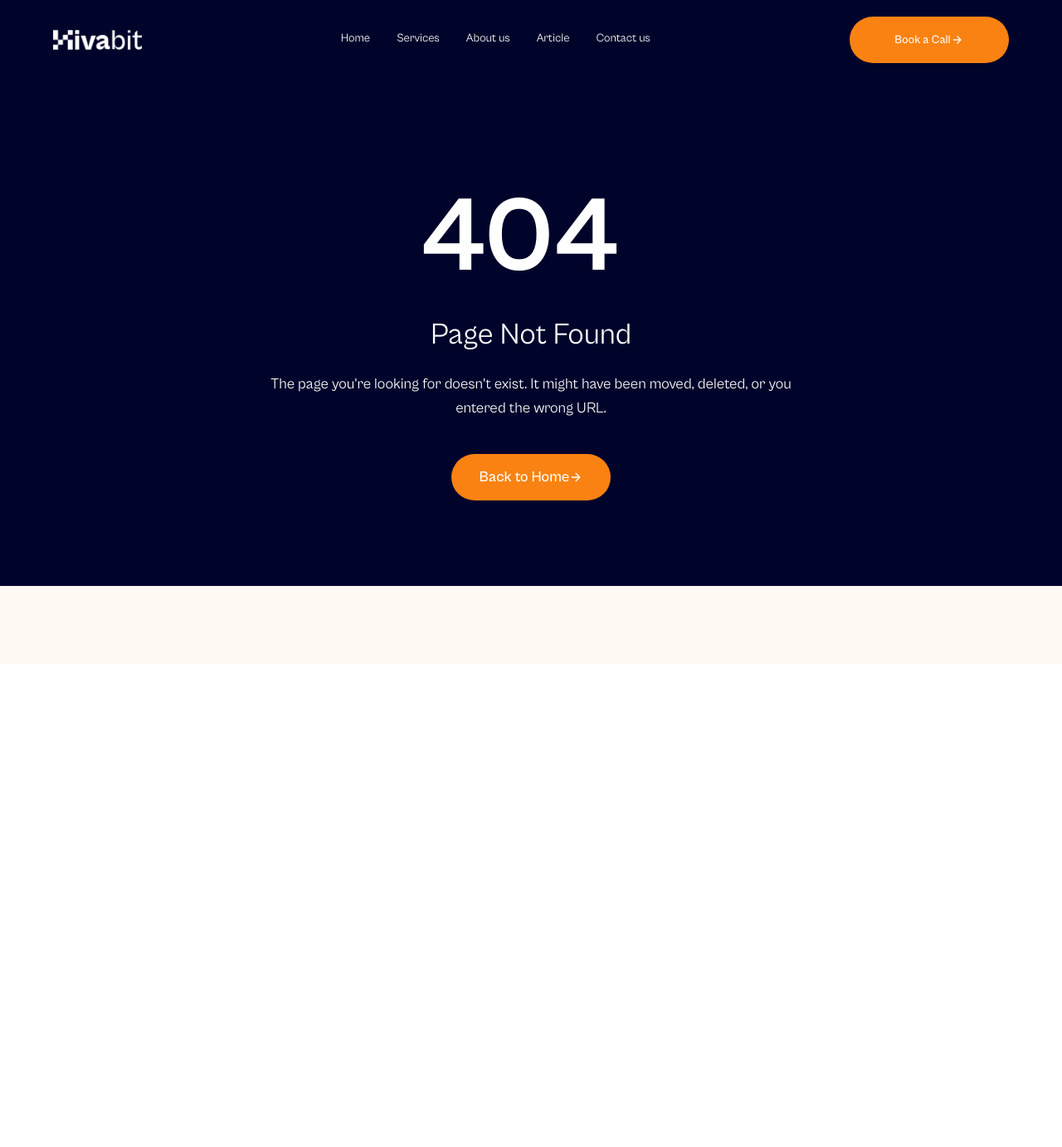
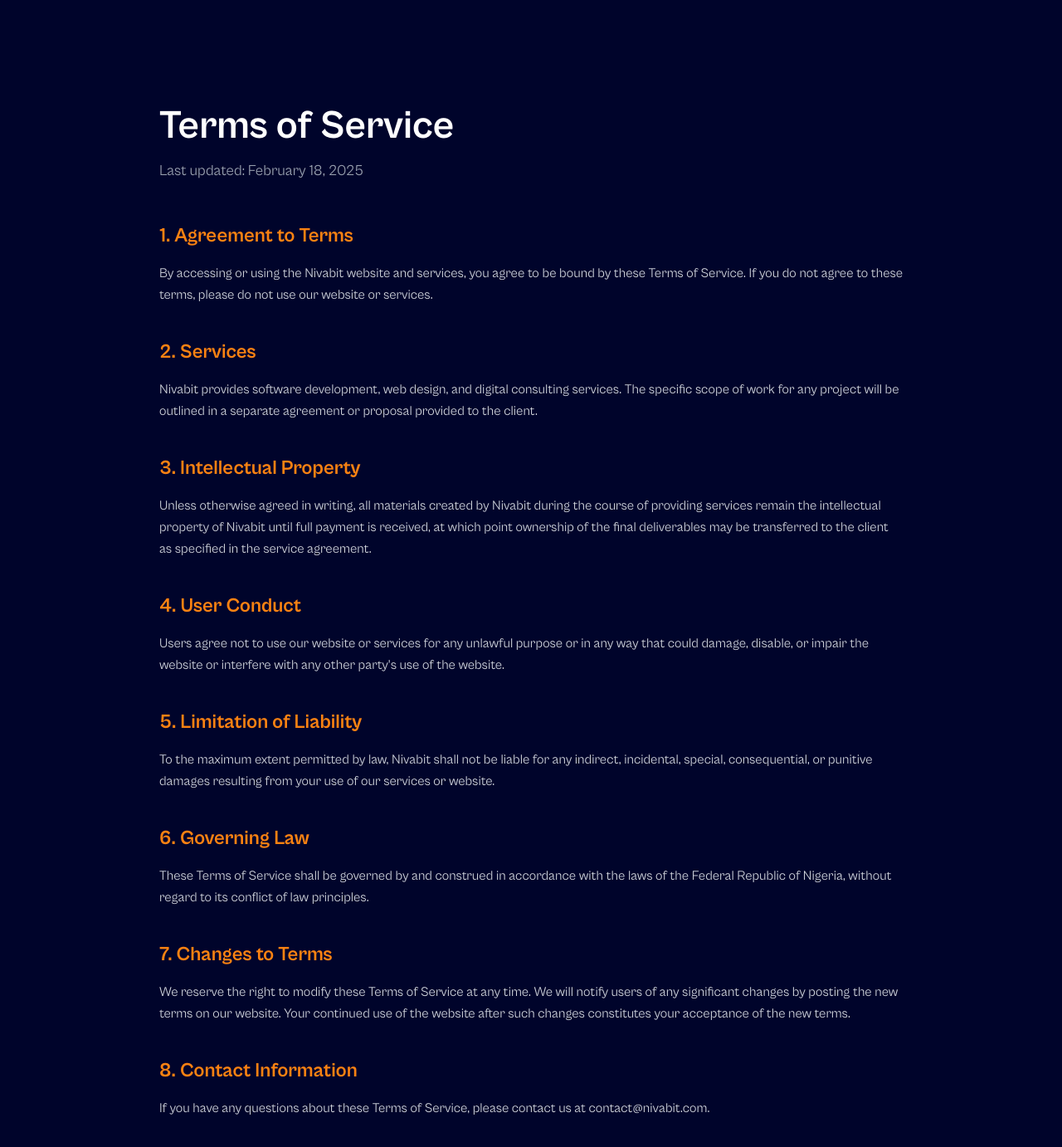
Before and after one commit to nivabit/nivabit, a SvelteKit app: page /terms in a window 1280 px wide. Before the commit this address had no page. Shown: the top 1382 px of the page at 83% size. Before the commit the page ends 800 px from the top, so only its background shows below. Built offline with nearby package versions, Linux system fonts and the light colour scheme.

Commit message:
feat: Add Privacy Policy and Terms of Service pages, update footer links, copyright year, and contact number.

```diff
--- a/src/lib/components/layout/footer.svelte
+++ b/src/lib/components/layout/footer.svelte
@@ -1,19 +1,19 @@
 <script lang="ts">
-  import { reveal } from "$lib/actions/reveal";
+	import { reveal } from '$lib/actions/reveal';
 	import { page } from '$app/stores';
 	import { onMount } from 'svelte';
 	import { get } from 'svelte/store';
-	import { goto } from "$app/navigation";
-	import Button from "../ui/button/button.svelte";
-	import IconButton from "$lib/components/customUI/button/iconButton.svelte";
-	import Twitter from "../icon/twitter.svelte";
-	import Facebook from "../icon/facebook.svelte";
-	import Linkedin from "../icon/linkedin.svelte";
-	import Message from "../icon/message.svelte";
-	import Call from "../icon/call.svelte";
-	import Instagram from "../icon/instagram.svelte";
-	import Tiktok from "../icon/tiktok.svelte";
-	import CustomButton from "$lib/components/customUI/button/customButton.svelte";
+	import { goto } from '$app/navigation';
+	import Button from '../ui/button/button.svelte';
+	import IconButton from '$lib/components/customUI/button/iconButton.svelte';
+	import Twitter from '../icon/twitter.svelte';
+	import Facebook from '../icon/facebook.svelte';
+	import Linkedin from '../icon/linkedin.svelte';
+	import Message from '../icon/message.svelte';
+	import Call from '../icon/call.svelte';
+	import Instagram from '../icon/instagram.svelte';
+	import Tiktok from '../icon/tiktok.svelte';
+	import CustomButton from '$lib/components/customUI/button/customButton.svelte';
 
 	let iconFills: Record<string, string> = $state({
 		twitter: '#ffffff',
@@ -32,37 +32,37 @@
 		},
 		{
 			name: 'call',
-			title: '+2349071133025',
+			title: '+2349066809821',
 			icon: Call,
-			url: 'tel:+2349071133025'
+			url: 'tel:+2349066809821'
 		}
 	];
 
 	const socialLinks = [
 		{
-      name:'twitter',
+			name: 'twitter',
 			icon: Twitter,
-      url: "https://x.com/@groupnivabit"
+			url: 'https://x.com/@groupnivabit'
 		},
 		{
-      name:'facebook',
+			name: 'facebook',
 			icon: Facebook,
-      url: "https://www.facebook.com/search/top?q=nivabit"
+			url: 'https://www.facebook.com/search/top?q=nivabit'
 		},
 		{
-      name:'linkedin',
+			name: 'linkedin',
 			icon: Linkedin,
-      url: "https://www.linkedin.com/company/104662763/admin/dashboard/"
+			url: 'https://www.linkedin.com/company/104662763/admin/dashboard/'
 		},
 		{
-      name:'instagram',
+			name: 'instagram',
 			icon: Instagram,
-      url: "https://www.instagram.com/groupnivabit/"
+			url: 'https://www.instagram.com/groupnivabit/'
 		},
 		{
-      name:'Tiktok',
+			name: 'Tiktok',
 			icon: Tiktok,
-      url: "https://www.tiktok.com/@nivabit"
+			url: 'https://www.tiktok.com/@nivabit'
 		}
 	];
 	const quickLinks = ['Home', 'Services', 'About us', 'Contact us'];
@@ -118,9 +118,9 @@
 						<IconButton
 							href={social.url}
 							target="_blank"
-					class="w-12 h-12 bg-brand-orange-500 rounded-full flex items-center justify-center"
-					onmouseenter={() => iconFills[social.name] = "#00042B"}
-					onmouseleave={() => iconFills[social.name] = "#ffffff"}
+							class="flex h-12 w-12 items-center justify-center rounded-full bg-brand-orange-500"
+							onmouseenter={() => (iconFills[social.name] = '#00042B')}
+							onmouseleave={() => (iconFills[social.name] = '#ffffff')}
 						>
 							{@const Component = social.icon}
 							<Component fill={iconFills[social.name]} />
@@ -174,11 +174,11 @@
 	<!-- Footer Bottom -->
 	<div use:reveal class="reveal border-t border-brand-blue-400 px-4 py-8 md:px-16">
 		<div class="mx-auto flex max-w-7xl flex-col items-center justify-between gap-4 md:flex-row">
-			<p class="text-sm text-white">© Nivabit 2025. All rights reserved</p>
+			<p class="text-sm text-white">© Nivabit {new Date().getFullYear()}. All rights reserved</p>
 
 			<div class="flex gap-8">
-				<CustomButton className="">Privacy Policy</CustomButton>
-				<CustomButton className="">Terms of Service</CustomButton>
+				<CustomButton className="" href="/privacy">Privacy Policy</CustomButton>
+				<CustomButton className="" href="/terms">Terms of Service</CustomButton>
 			</div>
 		</div>
 	</div>
--- a/src/routes/+layout.svelte
+++ b/src/routes/+layout.svelte
@@ -19,9 +19,7 @@
 </svelte:head>
 
 {#key data.pathname}
-	<!-- <Header /> -->
 	<main in:fly={{ easing: cubicOut, y: 10, duration: 100, delay: 100 }}>
 		{@render children()}
 	</main>
-	<!-- <Footer /> -->
 {/key}
--- /dev/null
+++ b/src/routes/privacy/+page.svelte
@@ -0,0 +1,100 @@
+<script lang="ts">
+	import { reveal } from '$lib/actions/reveal';
+</script>
+
+<svelte:head>
+	<title>Privacy Policy - Nivabit</title>
+	<meta name="description" content="Privacy Policy for Nivabit" />
+</svelte:head>
+
+<main class="min-h-screen bg-brand-blue-900 px-4 pt-32 pb-20 text-white md:px-16">
+	<div class="mx-auto max-w-4xl">
+		<header use:reveal class="reveal mb-12">
+			<h1 class="font-cabinet mb-4 text-4xl font-bold md:text-5xl">Privacy Policy</h1>
+			<p class="text-lg text-gray-400">Last updated: February 18, 2025</p>
+		</header>
+
+		<div use:reveal class="reveal prose prose-invert prose-brand max-w-none space-y-10">
+			<section>
+				<h2 class="mb-4 text-2xl font-bold text-brand-orange-500">1. Introduction</h2>
+				<p class="leading-relaxed text-gray-300">
+					At Nivabit ("we," "our," or "us"), we value your privacy and are committed to protecting
+					your personal data. This Privacy Policy explains how we collect, use, and safeguard your
+					information when you visit our website or use our services.
+				</p>
+			</section>
+
+			<section>
+				<h2 class="mb-4 text-2xl font-bold text-brand-orange-500">2. Information We Collect</h2>
+				<p class="leading-relaxed text-gray-300">
+					We may collect personal information that you provide directly to us, such as:
+				</p>
+				<ul class="mt-4 list-disc space-y-2 pl-6 text-gray-300">
+					<li>Contact information (e.g., name, email address, phone number).</li>
+					<li>Business information (e.g., company name, project requirements).</li>
+					<li>
+						Any other information you choose to provide through our contact forms or during
+						consultations.
+					</li>
+				</ul>
+			</section>
+
+			<section>
+				<h2 class="mb-4 text-2xl font-bold text-brand-orange-500">
+					3. How We Use Your Information
+				</h2>
+				<p class="leading-relaxed text-gray-300">We use the information we collect to:</p>
+				<ul class="mt-4 list-disc space-y-2 pl-6 text-gray-300">
+					<li>Provide, maintain, and improve our services.</li>
+					<li>Respond to your inquiries and provide customer support.</li>
+					<li>Send you technical notices, updates, and administrative messages.</li>
+					<li>Communicate with you about products, services, offers, and events.</li>
+				</ul>
+			</section>
+
+			<section>
+				<h2 class="mb-4 text-2xl font-bold text-brand-orange-500">4. Data Security</h2>
+				<p class="leading-relaxed text-gray-300">
+					We implement appropriate technical and organizational measures to protect your personal
+					information against unauthorized access, loss, or alteration. However, no method of
+					transmission over the internet or electronic storage is 100% secure.
+				</p>
+			</section>
+
+			<section>
+				<h2 class="mb-4 text-2xl font-bold text-brand-orange-500">5. Cookies and Tracking</h2>
+				<p class="leading-relaxed text-gray-300">
+					Our website may use cookies and similar tracking technologies to enhance your experience
+					and analyze website traffic. You can control cookie preferences through your browser
+					settings.
+				</p>
+			</section>
+
+			<section>
+				<h2 class="mb-4 text-2xl font-bold text-brand-orange-500">6. Third-Party Links</h2>
+				<p class="leading-relaxed text-gray-300">
+					Our website may contain links to third-party sites. We are not responsible for the privacy
+					practices or content of those websites. We encourage you to read their privacy policies.
+				</p>
+			</section>
+
+			<section>
+				<h2 class="mb-4 text-2xl font-bold text-brand-orange-500">7. Contact Us</h2>
+				<p class="leading-relaxed text-gray-300">
+					If you have any questions or concerns about this Privacy Policy, please contact us at:
+				</p>
+				<div class="mt-4 rounded-2xl border border-white/10 bg-white/5 p-6">
+					<p class="font-bold text-white">Nivabit Group</p>
+					<p class="text-gray-300">Email: contact@nivabit.com</p>
+					<p class="text-gray-300">Phone: +2349066809821</p>
+				</div>
+			</section>
+		</div>
+	</div>
+</main>
+
+<style>
+	:global(.prose h2) {
+		margin-top: 2rem;
+	}
+</style>
--- /dev/null
+++ b/src/routes/terms/+page.svelte
@@ -0,0 +1,96 @@
+<script lang="ts">
+	import { reveal } from '$lib/actions/reveal';
+</script>
+
+<svelte:head>
+	<title>Terms of Service - Nivabit</title>
+	<meta name="description" content="Terms of Service for Nivabit" />
+</svelte:head>
+
+<main class="min-h-screen bg-brand-blue-900 px-4 pt-32 pb-20 text-white md:px-16">
+	<div class="mx-auto max-w-4xl">
+		<header use:reveal class="reveal mb-12">
+			<h1 class="font-cabinet mb-4 text-4xl font-bold md:text-5xl">Terms of Service</h1>
+			<p class="text-lg text-gray-400">Last updated: February 18, 2025</p>
+		</header>
+
+		<div use:reveal class="reveal prose prose-invert prose-brand max-w-none space-y-10">
+			<section>
+				<h2 class="mb-4 text-2xl font-bold text-brand-orange-500">1. Agreement to Terms</h2>
+				<p class="leading-relaxed text-gray-300">
+					By accessing or using the Nivabit website and services, you agree to be bound by these
+					Terms of Service. If you do not agree to these terms, please do not use our website or
+					services.
+				</p>
+			</section>
+
+			<section>
+				<h2 class="mb-4 text-2xl font-bold text-brand-orange-500">2. Services</h2>
+				<p class="leading-relaxed text-gray-300">
+					Nivabit provides software development, web design, and digital consulting services. The
+					specific scope of work for any project will be outlined in a separate agreement or
+					proposal provided to the client.
+				</p>
+			</section>
+
+			<section>
+				<h2 class="mb-4 text-2xl font-bold text-brand-orange-500">3. Intellectual Property</h2>
+				<p class="leading-relaxed text-gray-300">
+					Unless otherwise agreed in writing, all materials created by Nivabit during the course of
+					providing services remain the intellectual property of Nivabit until full payment is
+					received, at which point ownership of the final deliverables may be transferred to the
+					client as specified in the service agreement.
+				</p>
+			</section>
+
+			<section>
+				<h2 class="mb-4 text-2xl font-bold text-brand-orange-500">4. User Conduct</h2>
+				<p class="leading-relaxed text-gray-300">
+					Users agree not to use our website or services for any unlawful purpose or in any way that
+					could damage, disable, or impair the website or interfere with any other party's use of
+					the website.
+				</p>
+			</section>
+
+			<section>
+				<h2 class="mb-4 text-2xl font-bold text-brand-orange-500">5. Limitation of Liability</h2>
+				<p class="leading-relaxed text-gray-300">
+					To the maximum extent permitted by law, Nivabit shall not be liable for any indirect,
+					incidental, special, consequential, or punitive damages resulting from your use of our
+					services or website.
+				</p>
+			</section>
+
+			<section>
+				<h2 class="mb-4 text-2xl font-bold text-brand-orange-500">6. Governing Law</h2>
+				<p class="leading-relaxed text-gray-300">
+					These Terms of Service shall be governed by and construed in accordance with the laws of
+					the Federal Republic of Nigeria, without regard to its conflict of law principles.
+				</p>
+			</section>
+
+			<section>
+				<h2 class="mb-4 text-2xl font-bold text-brand-orange-500">7. Changes to Terms</h2>
+				<p class="leading-relaxed text-gray-300">
+					We reserve the right to modify these Terms of Service at any time. We will notify users of
+					any significant changes by posting the new terms on our website. Your continued use of the
+					website after such changes constitutes your acceptance of the new terms.
+				</p>
+			</section>
+
+			<section>
+				<h2 class="mb-4 text-2xl font-bold text-brand-orange-500">8. Contact Information</h2>
+				<p class="leading-relaxed text-gray-300">
+					If you have any questions about these Terms of Service, please contact us at
+					contact@nivabit.com.
+				</p>
+			</section>
+		</div>
+	</div>
+</main>
+
+<style>
+	:global(.prose h2) {
+		margin-top: 2rem;
+	}
+</style>
```
Lines whose indentation alone changed are shown as unchanged.
